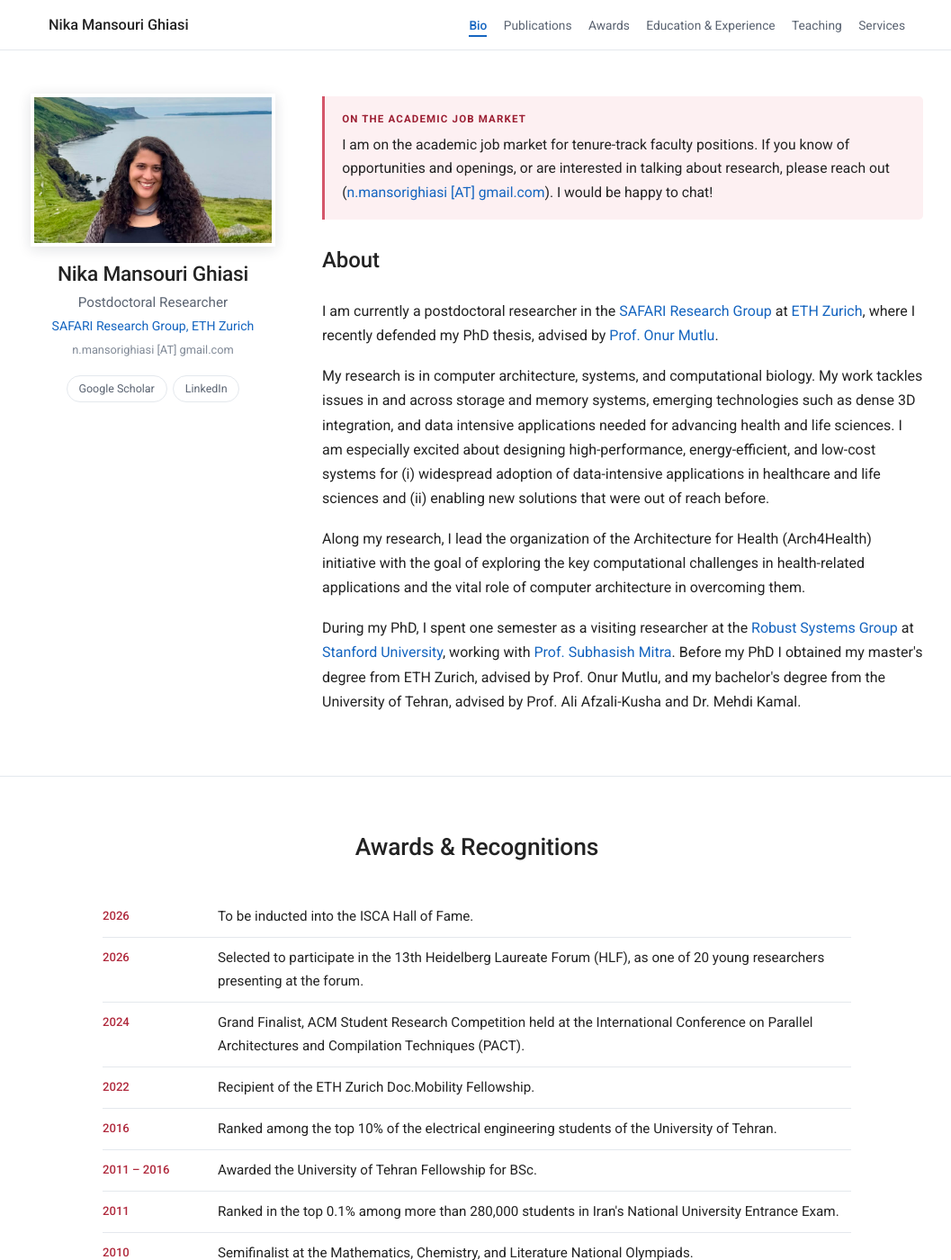
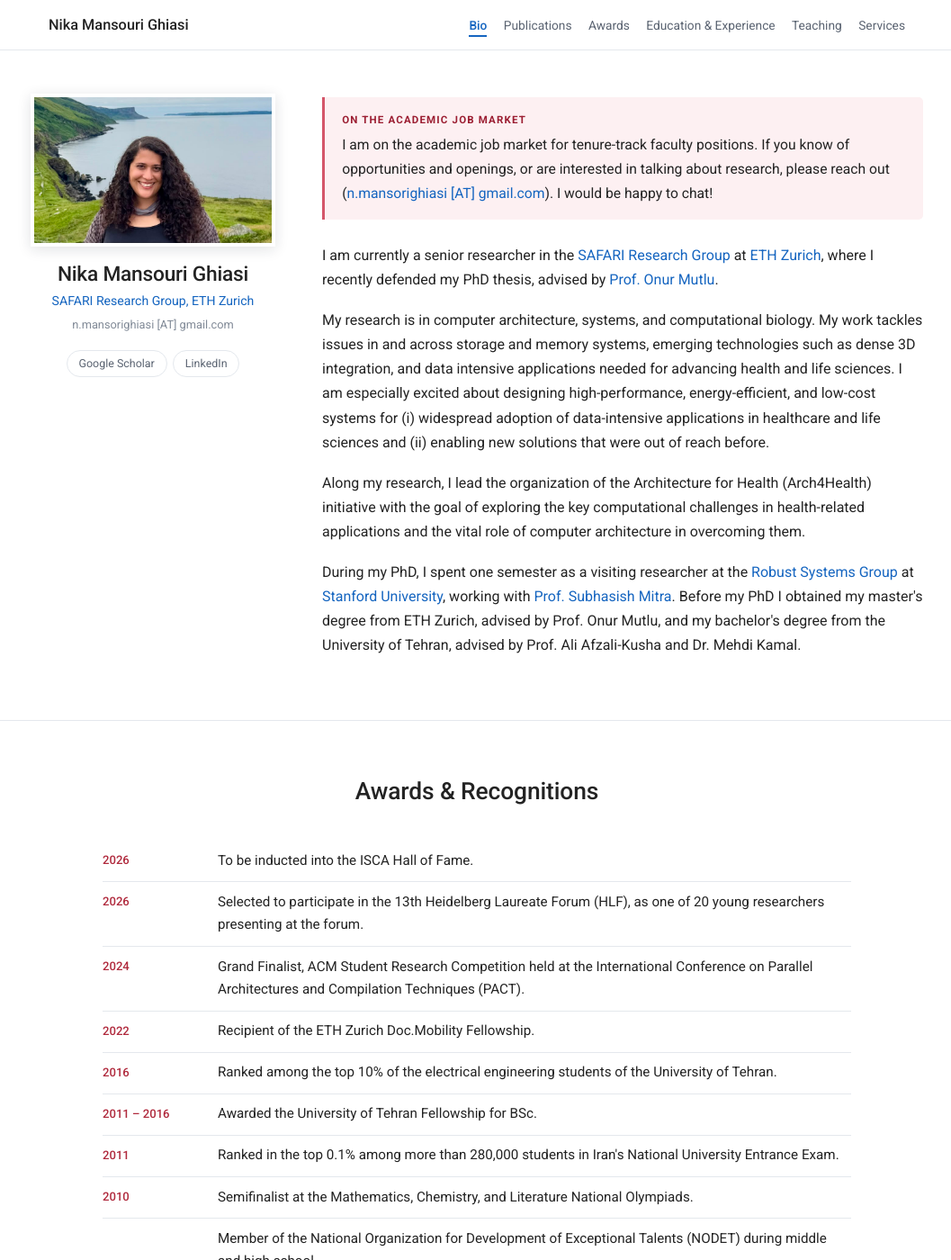
Before and after one commit to nikamgh/nikamgh.github.io, a Jekyll site: the page built from index.html, in a window 1280 px wide and 1400 px high. Shown: the whole window at 90% size, without its empty margins (110-1167 px from the left). Built offline with Jekyll 4.4.1, drawn with Linux system fonts in a browser that asks for light colours; some of the changed text lies outside the part shown.

Commit message:
postdoc to senior

```diff
--- a/_config.yml
+++ b/_config.yml
@@ -1,5 +1,5 @@
 title: Nika Mansouri Ghiasi
-role: Postdoctoral Researcher
+role: Senior Researcher
 org: SAFARI Research Group, ETH Zurich
 org_url: https://safari.ethz.ch/
 description: >-
--- a/assets/css/style.css
+++ b/assets/css/style.css
@@ -208,8 +208,9 @@
 
 .callout p { margin: 0; font-size: .98rem; }
 
-/* when the callout leads the column, above the About heading */
-.callout--lead { margin: .2rem 0 1.6rem; }
+/* Leads the right-hand column. The 4px top offset matches the photo's white
+   border, so the callout's top edge lines up with the visible top of the image. */
+.callout--lead { margin: 4px 0 1.6rem; }
 
 .callout__label {
   margin-bottom: .3rem !important;
--- a/index.html
+++ b/index.html
@@ -11,7 +11,6 @@
       <img class="profile__avatar" src="{{ '/assets/img/nika.jpeg' | relative_url }}"
            alt="Nika Mansouri Ghiasi" width="1600" height="1200">
       <h1 class="profile__name">{{ site.title }}</h1>
-      <p class="profile__role">{{ site.role }}</p>
       <p class="profile__org"><a href="{{ site.org_url }}">{{ site.org }}</a></p>
       <p class="profile__mail">{{ site.email }}</p>
 
@@ -33,10 +32,8 @@
         </p>
       </aside>
 
-      <h2 class="section__title section__title--left">About</h2>
-
       <p>
-        I am currently a postdoctoral researcher in the <a href="https://safari.ethz.ch/">SAFARI Research Group</a>
+        I am currently a senior researcher in the <a href="https://safari.ethz.ch/">SAFARI Research Group</a>
         at <a href="https://ethz.ch/en.html">ETH Zurich</a>, where I recently defended my PhD thesis, advised
         by <a href="https://people.inf.ethz.ch/omutlu/">Prof. Onur Mutlu</a>.
       </p>
```
